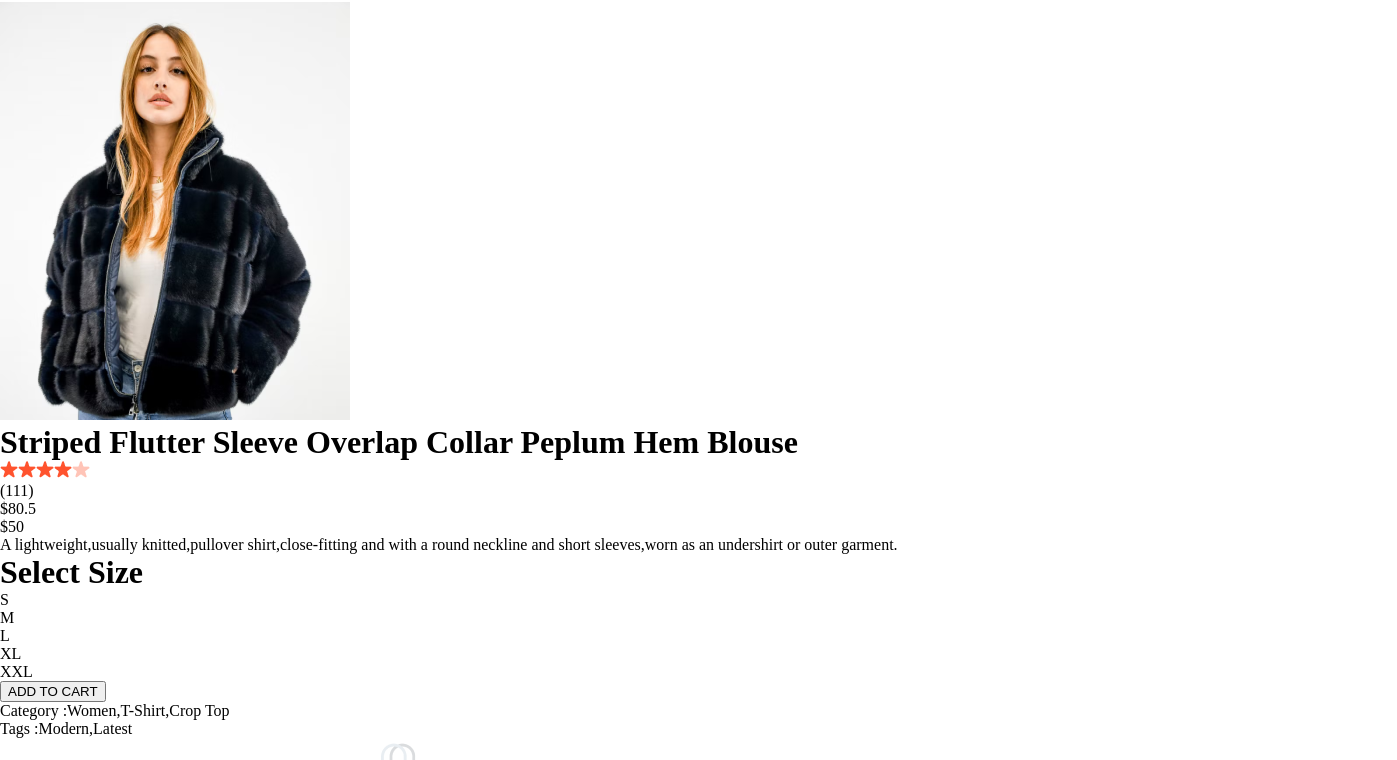
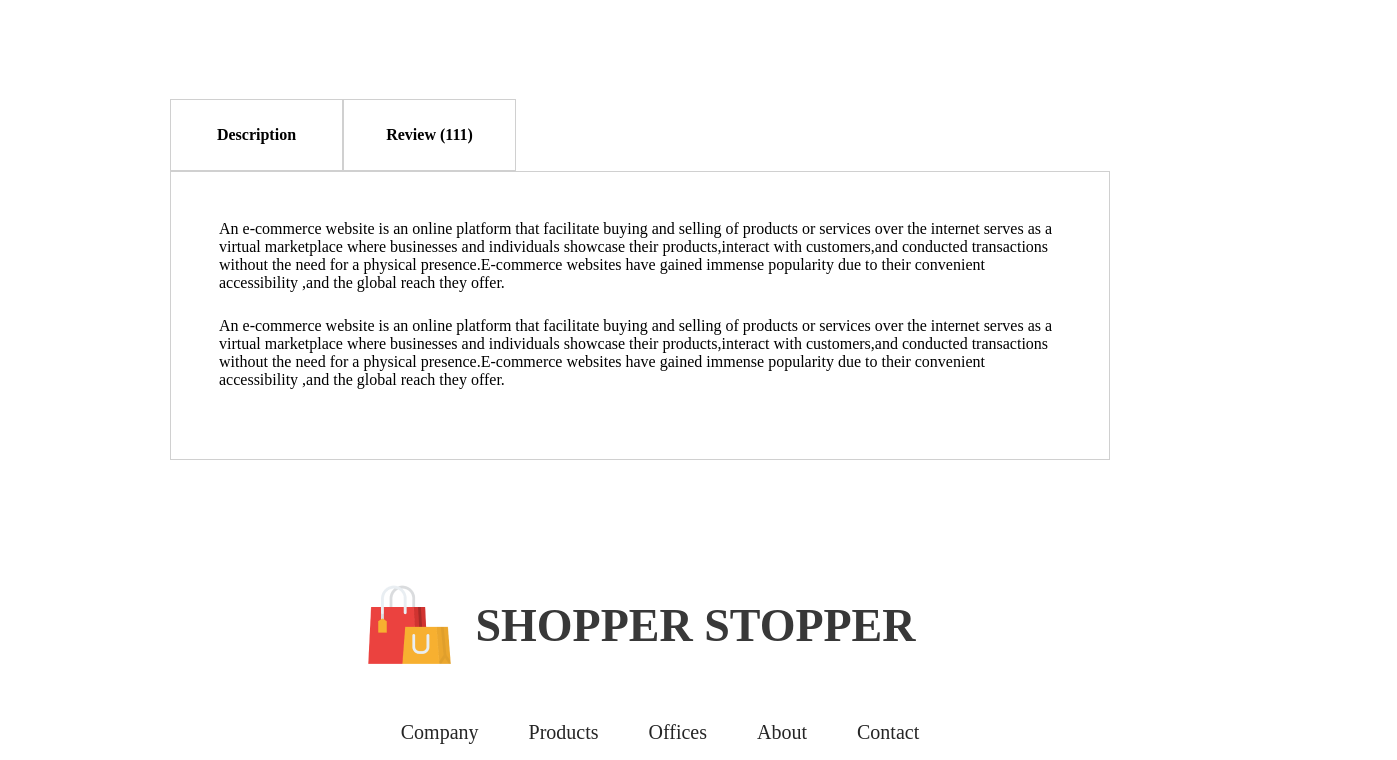
Before and after one commit to S121996/E-CommReact, a React (Create React App) app in the folder FrontEnd/my-app/: page /product/1 in a window 1280 px wide. Shown: the part 960-1720 px from the top of the page, 1397 px wide, since content can reach past the window. Built offline with nearby package versions, Linux system fonts and the light colour scheme.

Commit message:
Creating RealtedProduct

```diff
--- a/FrontEnd/my-app/src/Components/Breadcrums/Breadcrums.css
+++ b/FrontEnd/my-app/src/Components/Breadcrums/Breadcrums.css
@@ -0,0 +1,10 @@
+.breadcrum{
+    display: flex;
+    align-items: center;
+    gap:8px;
+    color:#5e5e5e;
+    font-size: 16px;
+     font-weight: 600;
+     margin: 60px 170px;
+     text-transform: capitalize;
+}
--- /dev/null
+++ b/FrontEnd/my-app/src/Components/DescriptionBox/DescriptionBox.css
@@ -0,0 +1,34 @@
+.descriptionbox{
+    margin: 120px 170px;
+}
+
+.descriptionbox-navigator{
+    display: flex;
+}
+
+.descriptionbox-nav-box{
+    display: flex;
+    align-items: center;
+    justify-content: center;
+    font-size: 16px;
+    font-weight: 600;
+    width: 171px;
+    height: 70px;
+    border: 1px solid #d0d0d0;
+
+}
+
+.descriptionbox-nav-box fade{
+    background: #FBFBFB;
+    color:#555;
+}
+
+.descriptionbox-description{
+    display: flex;
+    flex-direction: column;
+    gap:25px;
+    border: 1px solid #D0D0D0;
+    padding: 48px;
+    padding-bottom: 70px;
+
+}
--- /dev/null
+++ b/FrontEnd/my-app/src/Components/DescriptionBox/DescriptionBox.jsx
@@ -0,0 +1,30 @@
+import React from 'react'
+import './DescriptionBox.css'
+
+const DescriptionBox = () => {
+  return (
+    <div className='descriptionbox'>
+        <div className='descriptionbox-navigator'>
+            <div className="descriptionbox-nav-box">Description</div>
+            <div className="descriptionbox-nav-box fade">Review (111)</div>
+        </div>
+        <div className="descriptionbox-description">
+            <p>An e-commerce website is an online platform that facilitate
+                buying and selling of products or services over the internet
+                serves as a virtual marketplace where businesses and individuals
+                showcase their products,interact with customers,and conducted transactions without the need for a physical
+                presence.E-commerce websites have gained immense popularity due to their convenient
+                accessibility ,and the global reach they offer.
+            </p>
+            <p>An e-commerce website is an online platform that facilitate
+                buying and selling of products or services over the internet
+                serves as a virtual marketplace where businesses and individuals
+                showcase their products,interact with customers,and conducted transactions without the need for a physical
+                presence.E-commerce websites have gained immense popularity due to their convenient
+                accessibility ,and the global reach they offer.</p>
+        </div>
+    </div>
+  )
+}
+
+export default DescriptionBox
--- a/FrontEnd/my-app/src/Components/ProductDisplay/ProductDisplay.css
+++ b/FrontEnd/my-app/src/Components/ProductDisplay/ProductDisplay.css
@@ -0,0 +1,106 @@
+.productdisplay{
+    display:flex;
+    margin:0px 170px;
+}
+
+.productdisplay-left{
+    display:flex;
+    gap:17px;
+
+}
+.productdisplay-img-list{
+    flex-direction: column;
+    display: flex;
+    gap: 16px;
+}
+
+.productdisplay-img-list img{
+    height: 163px;
+
+}
+.productdisplay-main-img{
+    width:586px;
+    height: 700px;
+
+}
+.productdisplay-right{
+    margin: 0px 70px;
+    display: flex;
+    flex-direction: column;
+}
+
+.productdisplay-right h1{
+    color:#3d3d3d;
+    font-size: 40px;
+    font-weight: 700;
+
+}
+
+.productdisplay-right-stars{
+    display: flex;
+    align-items: center;
+    margin-top: 13px;
+    gap: 5px;
+    color: #1c1c1c;
+    font-size: 16px;
+
+}
+
+.productdisplay-right-prices{
+    display: flex;
+    margin: 40px 0px;
+    gap:30px;
+    font-size: 24px;
+    font-weight: 700;
+}
+
+.productdisplay-right-price-old{
+    color:#818181;
+    text-decoration: line-through;
+}
+
+.productdisplay-right-price-new{
+    color:#ff4141;
+}
+
+.productdisplay-right-size h1{
+  margin-top: 55px;
+  color: #656565;
+  font-size: 20px;
+  font-weight: 600;
+}
+
+.productdisplay-right-sizes{
+    display: flex;
+    margin: 30px 0px;
+    gap: 20px;
+}
+
+.productdisplay-right-sizes div{
+   padding: 18px 24px;
+   background: #fbfbfb;
+   border: 1px solid #ebebeb;
+   border-radius: 3px;
+   cursor: pointer;
+}
+
+.productdisplay-right button{
+    padding: 20px 40px;
+    width: 200px;
+    font-size: 16px;
+    font-weight: 600;
+    color:white;
+    background: #FF4141;
+    margin-bottom: 40px;
+    border: none;
+    outline: none;
+    cursor: pointer;
+}
+
+.productdisplay-right-category{
+    margin-top: 10px;
+}
+
+.productdisplay-right-category span{
+    font-weight: 600;
+}
--- a/FrontEnd/my-app/src/Components/ProductDisplay/ProductDisplay.jsx
+++ b/FrontEnd/my-app/src/Components/ProductDisplay/ProductDisplay.jsx
@@ -20,7 +20,7 @@
     </div>
     <div className="productdisplay-right">
       <h1>{product.name}</h1>
-      <div className="productdisplay-right-star">
+      <div className="productdisplay-right-stars">
         <img src={star_icon} alt=""/>
         <img src={star_icon} alt=""/>
         <img src={star_icon} alt=""/>
@@ -38,7 +38,7 @@
       </div>
       <div className="productdisplay-right-size">
         <h1>Select Size</h1>
-        <div className="productdisplay-right-size">
+        <div className="productdisplay-right-sizes">
           <div>S</div>
           <div>M</div>
           <div>L</div>
--- a/FrontEnd/my-app/src/Pages/Product.jsx
+++ b/FrontEnd/my-app/src/Pages/Product.jsx
@@ -3,6 +3,7 @@
 import { ShopContext } from '../Context/ShopContext'
 import Breadcrums from '../Components/Breadcrums/Breadcrums';
 import ProductDisplay from '../Components/ProductDisplay/ProductDisplay';
+import DescriptionBox from '../Components/DescriptionBox/DescriptionBox';
 
 const Product = () => {
  const{all_product} =useContext(ShopContext)
@@ -12,6 +13,7 @@
     <div className='product'>
     <Breadcrums product={product}/>
     <ProductDisplay product={product}/>
+    <DescriptionBox/>
     </div>
   )
 }
```
Also changed, not shown: FrontEnd/my-app/src/Components/RelatedProducts/RelatedProducts.css (added, +12 -0 lines), FrontEnd/my-app/src/Components/RelatedProducts/RelatedProducts.jsx (added, +29 -0 lines).
